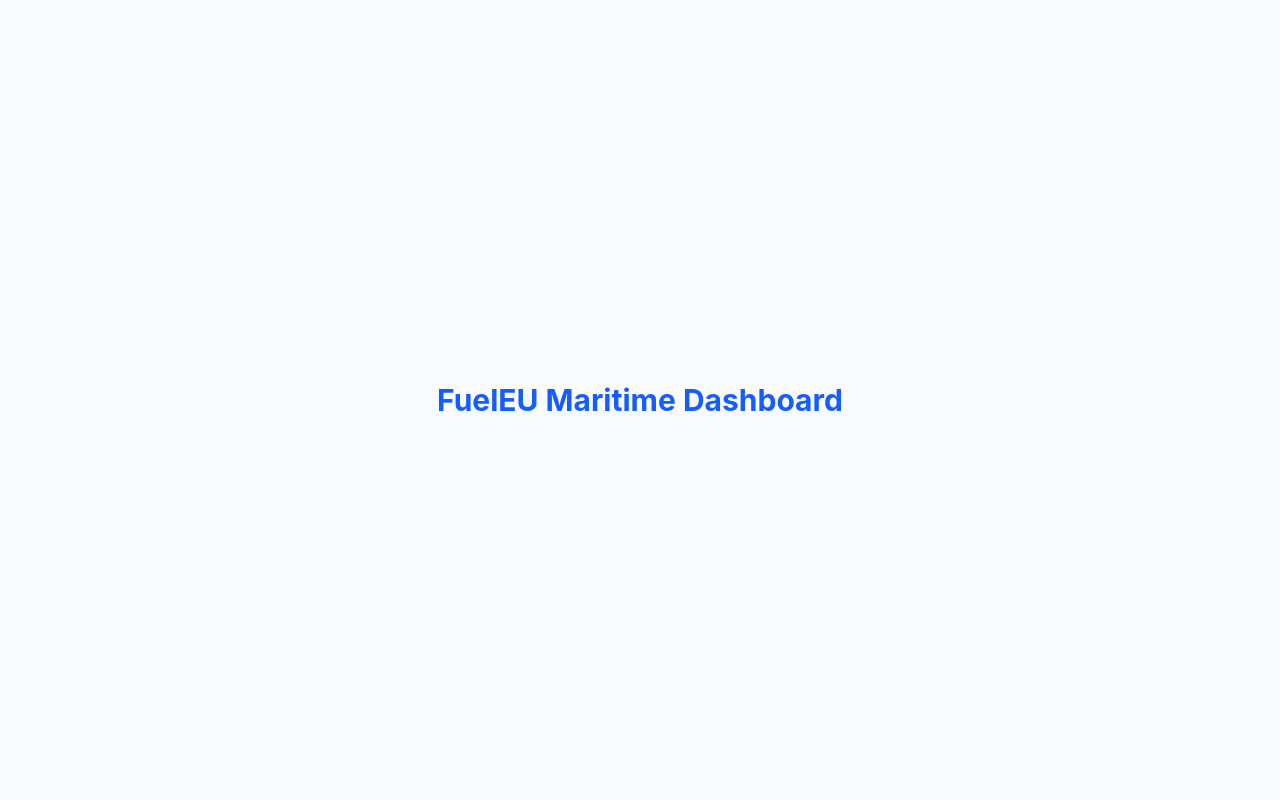
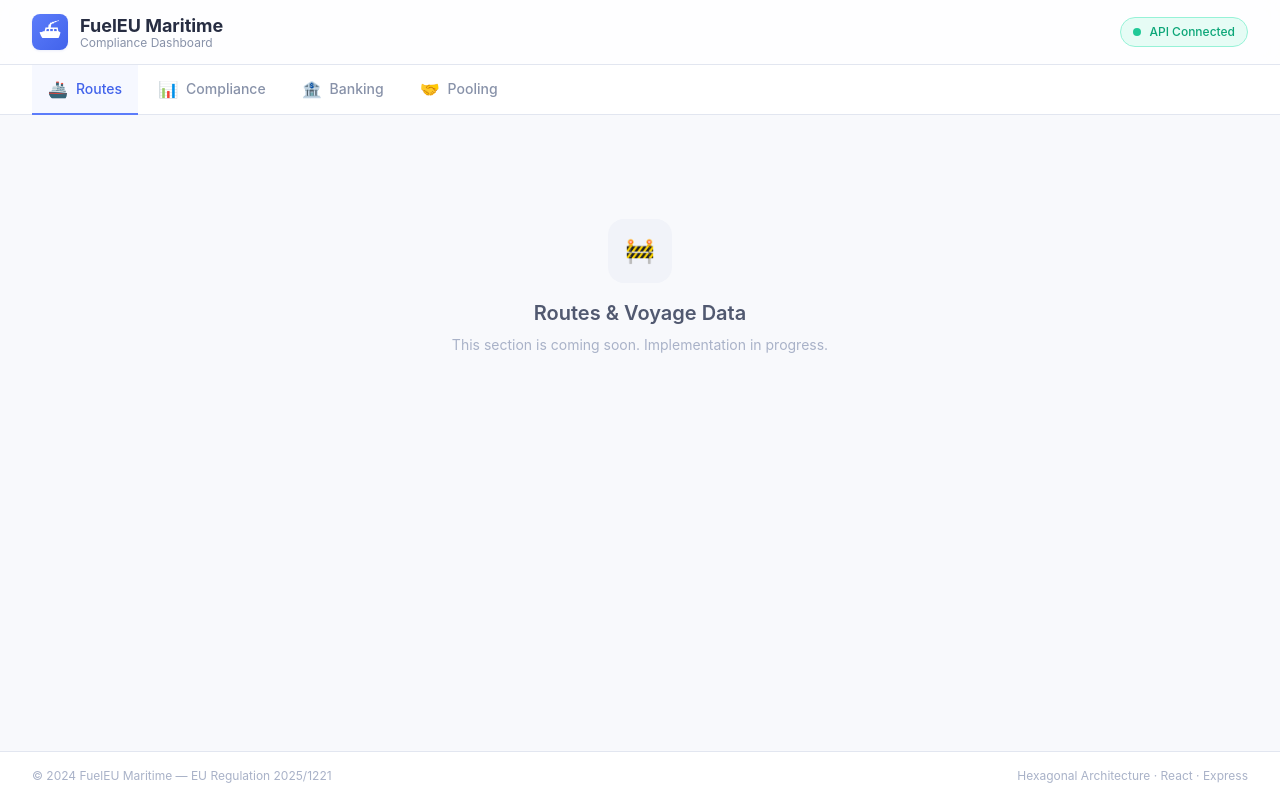
Before and after one commit to amant8183/FuelEU, a React app in the folder frontend/: page / in a window 1280 px wide. Built offline with nearby package versions, Linux system fonts and the light colour scheme; no server answers; the HTML template or start-up script is replaced by a standard one.

Commit message:
feat(frontend): add app shell with tab navigation and API provider

```diff
--- a/frontend/src/App.tsx
+++ b/frontend/src/App.tsx
@@ -1,10 +1,39 @@
+import { useState } from 'react';
+import { ApiProvider } from './adapters/ui/hooks/useApi';
+import { AppShell } from './adapters/ui/components/AppShell';
+import { PlaceholderTab } from './adapters/ui/components/PlaceholderTab';
+
+const TABS = [
+  { key: 'routes', label: 'Routes', icon: '🚢' },
+  { key: 'compliance', label: 'Compliance', icon: '📊' },
+  { key: 'banking', label: 'Banking', icon: '🏦' },
+  { key: 'pooling', label: 'Pooling', icon: '🤝' },
+] as const;
+
 function App() {
+  const [activeTab, setActiveTab] = useState('routes');
+
+  const renderTab = () => {
+    switch (activeTab) {
+      case 'routes':
+        return <PlaceholderTab title="Routes & Voyage Data" />;
+      case 'compliance':
+        return <PlaceholderTab title="Compliance Balance" />;
+      case 'banking':
+        return <PlaceholderTab title="Article 20 — Banking" />;
+      case 'pooling':
+        return <PlaceholderTab title="Article 21 — Pooling" />;
+      default:
+        return null;
+    }
+  };
+
   return (
-    <div className="min-h-screen bg-gray-50 flex items-center justify-center">
-      <h1 className="text-3xl font-bold text-blue-600">
-        FuelEU Maritime Dashboard
-      </h1>
-    </div>
+    <ApiProvider>
+      <AppShell activeTab={activeTab} tabs={[...TABS]} onTabChange={setActiveTab}>
+        {renderTab()}
+      </AppShell>
+    </ApiProvider>
   );
 }
 
--- /dev/null
+++ b/frontend/src/adapters/ui/components/AppShell.tsx
@@ -0,0 +1,88 @@
+/**
+ * AppShell — Main layout with header container and tab content area.
+ */
+
+import type { ReactNode } from 'react';
+
+interface AppShellProps {
+    activeTab: string;
+    tabs: { key: string; label: string; icon: string }[];
+    onTabChange: (key: string) => void;
+    children: ReactNode;
+}
+
+export function AppShell({ activeTab, tabs, onTabChange, children }: AppShellProps) {
+    return (
+        <div className="min-h-screen bg-surface-50 flex flex-col">
+            {/* ─── Header ─────────────────────────────────────────── */}
+            <header className="bg-white/80 backdrop-blur-md border-b border-surface-200 sticky top-0 z-50">
+                <div className="max-w-7xl mx-auto px-4 sm:px-6 lg:px-8">
+                    <div className="flex items-center justify-between h-16">
+                        {/* Logo */}
+                        <div className="flex items-center gap-3">
+                            <div className="w-9 h-9 bg-gradient-to-br from-primary-500 to-primary-700 rounded-lg flex items-center justify-center shadow-sm">
+                                <span className="text-white text-lg">⛴</span>
+                            </div>
+                            <div>
+                                <h1 className="text-lg font-bold text-surface-900 leading-tight">
+                                    FuelEU Maritime
+                                </h1>
+                                <p className="text-xs text-surface-500 leading-none">
+                                    Compliance Dashboard
+                                </p>
+                            </div>
+                        </div>
+
+                        {/* Status badge */}
+                        <div className="hidden sm:flex items-center gap-2 px-3 py-1.5 bg-accent-50 border border-accent-200 rounded-full">
+                            <span className="w-2 h-2 bg-accent-500 rounded-full animate-pulse" />
+                            <span className="text-xs font-medium text-accent-700">API Connected</span>
+                        </div>
+                    </div>
+                </div>
+            </header>
+
+            {/* ─── Tab Navigation ────────────────────────────────── */}
+            <nav className="bg-white border-b border-surface-200">
+                <div className="max-w-7xl mx-auto px-4 sm:px-6 lg:px-8">
+                    <div className="flex gap-1 overflow-x-auto scrollbar-hide -mb-px">
+                        {tabs.map((tab) => (
+                            <button
+                                key={tab.key}
+                                onClick={() => onTabChange(tab.key)}
+                                className={`
+                  flex items-center gap-2 px-4 py-3 text-sm font-medium border-b-2
+                  transition-all duration-200 whitespace-nowrap cursor-pointer
+                  ${activeTab === tab.key
+                                        ? 'border-primary-500 text-primary-700 bg-primary-50/50'
+                                        : 'border-transparent text-surface-500 hover:text-surface-700 hover:border-surface-300'
+                                    }
+                `}
+                            >
+                                <span className="text-base">{tab.icon}</span>
+                                {tab.label}
+                            </button>
+                        ))}
+                    </div>
+                </div>
+            </nav>
+
+            {/* ─── Main content ──────────────────────────────────── */}
+            <main className="flex-1 max-w-7xl w-full mx-auto px-4 sm:px-6 lg:px-8 py-6">
+                {children}
+            </main>
+
+            {/* ─── Footer ────────────────────────────────────────── */}
+            <footer className="bg-white border-t border-surface-200 py-4">
+                <div className="max-w-7xl mx-auto px-4 sm:px-6 lg:px-8 flex items-center justify-between">
+                    <p className="text-xs text-surface-400">
+                        © 2024 FuelEU Maritime — EU Regulation 2025/1221
+                    </p>
+                    <p className="text-xs text-surface-400">
+                        Hexagonal Architecture · React · Express
+                    </p>
+                </div>
+            </footer>
+        </div>
+    );
+}
--- /dev/null
+++ b/frontend/src/adapters/ui/components/PlaceholderTab.tsx
@@ -0,0 +1,17 @@
+/**
+ * Placeholder tab content — replaced by real implementations in T-F2..F5.
+ */
+
+export function PlaceholderTab({ title }: { title: string }) {
+    return (
+        <div className="flex flex-col items-center justify-center py-20 text-center">
+            <div className="w-16 h-16 bg-surface-100 rounded-2xl flex items-center justify-center mb-4">
+                <span className="text-2xl text-surface-400">🚧</span>
+            </div>
+            <h2 className="text-xl font-semibold text-surface-700 mb-2">{title}</h2>
+            <p className="text-sm text-surface-400 max-w-sm">
+                This section is coming soon. Implementation in progress.
+            </p>
+        </div>
+    );
+}
--- /dev/null
+++ b/frontend/src/adapters/ui/hooks/useApi.tsx
@@ -0,0 +1,30 @@
+/**
+ * ApiProvider — React context for dependency injection.
+ *
+ * Provides the ApiClientPort instance to all child components.
+ * This is the composition root for the frontend.
+ */
+
+import { createContext, useContext, type ReactNode } from 'react';
+import type { ApiClientPort } from '../../../core/ports/ApiClientPort';
+import { AxiosApiClient } from '../../infrastructure/AxiosApiClient';
+
+const ApiContext = createContext<ApiClientPort | null>(null);
+
+const defaultClient = new AxiosApiClient();
+
+export function ApiProvider({
+    client = defaultClient,
+    children,
+}: {
+    client?: ApiClientPort;
+    children: ReactNode;
+}) {
+    return <ApiContext.Provider value={client}>{children}</ApiContext.Provider>;
+}
+
+export function useApi(): ApiClientPort {
+    const ctx = useContext(ApiContext);
+    if (!ctx) throw new Error('useApi must be used inside <ApiProvider>');
+    return ctx;
+}
```
